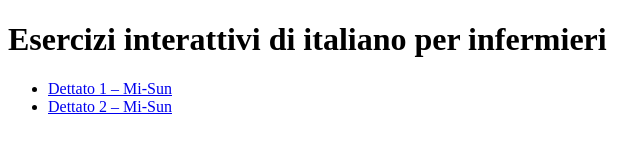
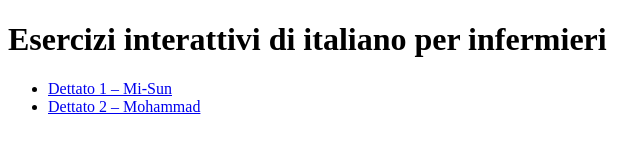
Before and after one commit to BrieZu/GitHub_file, a plain HTML site: page docs/index.html in a window 1280 px wide. Shown: the full height of the page, 0-640 px from the left. Drawn offline with Linux system fonts and the light colour scheme.

Commit message:
Cambio nome Dettato2

```diff
--- a/docs/index.html
+++ b/docs/index.html
@@ -8,7 +8,7 @@
   <h1>Esercizi interattivi di italiano per infermieri</h1>
   <ul>
     <li><a href="dettato1_traccia3_1.html">Dettato 1 – Mi-Sun</a></li>
-    <li><a href="dettato2_traccia3_2.html">Dettato 2 – Mi-Sun</a></li>
+    <li><a href="dettato2_traccia3_2.html">Dettato 2 – Mohammad</a></li>
      <!-- Aggiungi altri link qui -->
   </ul>
 </body>
```
